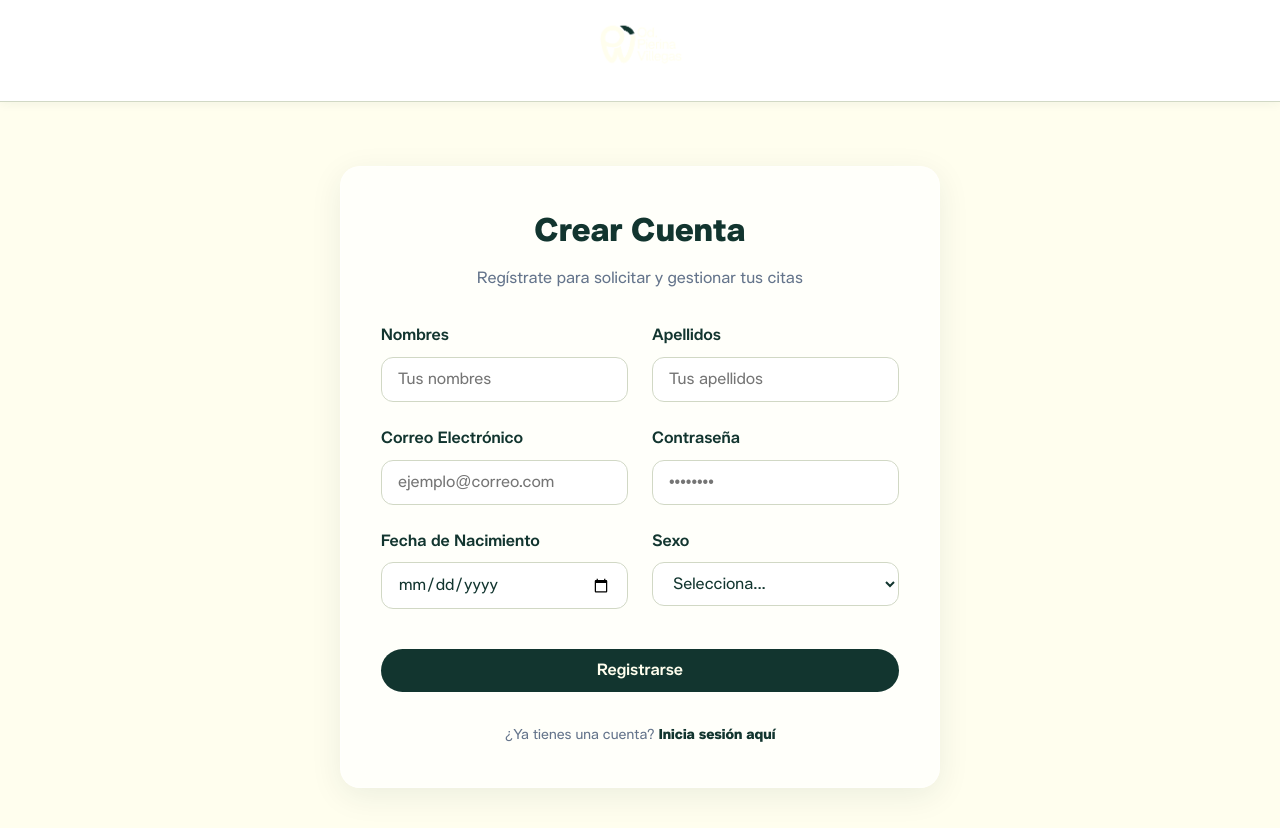
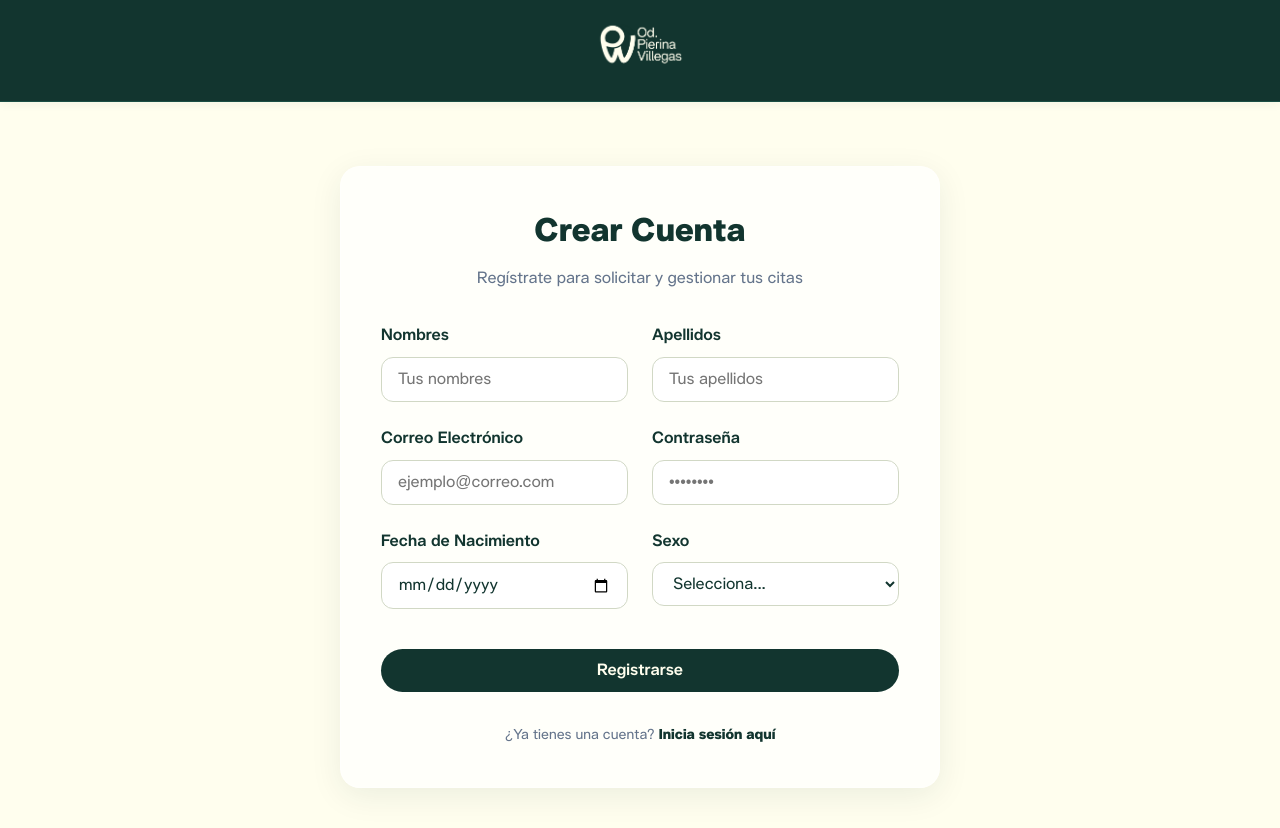
Before and after one commit to Villegascs/Od-Pierina-Villegas, a Next.js app: page /register in a window 1280 px wide. Shown: the top 828 px of the page. Built offline with nearby package versions, Linux system fonts and the light colour scheme.

Commit message:
fix: change navbar background to primary color

```diff
--- a/src/app/layout.tsx
+++ b/src/app/layout.tsx
@@ -19,8 +19,8 @@ export default function RootLayout({
       <body style={{ minHeight: '100vh', display: 'flex', flexDirection: 'column' }}>
         <Providers>
           <header style={{
-            background: 'var(--surface)',
-            borderBottom: '1px solid var(--border)',
+            background: 'var(--primary)',
+            borderBottom: '1px solid var(--primary-hover)',
             padding: '1rem 0',
             position: 'sticky',
             top: 0,
```
